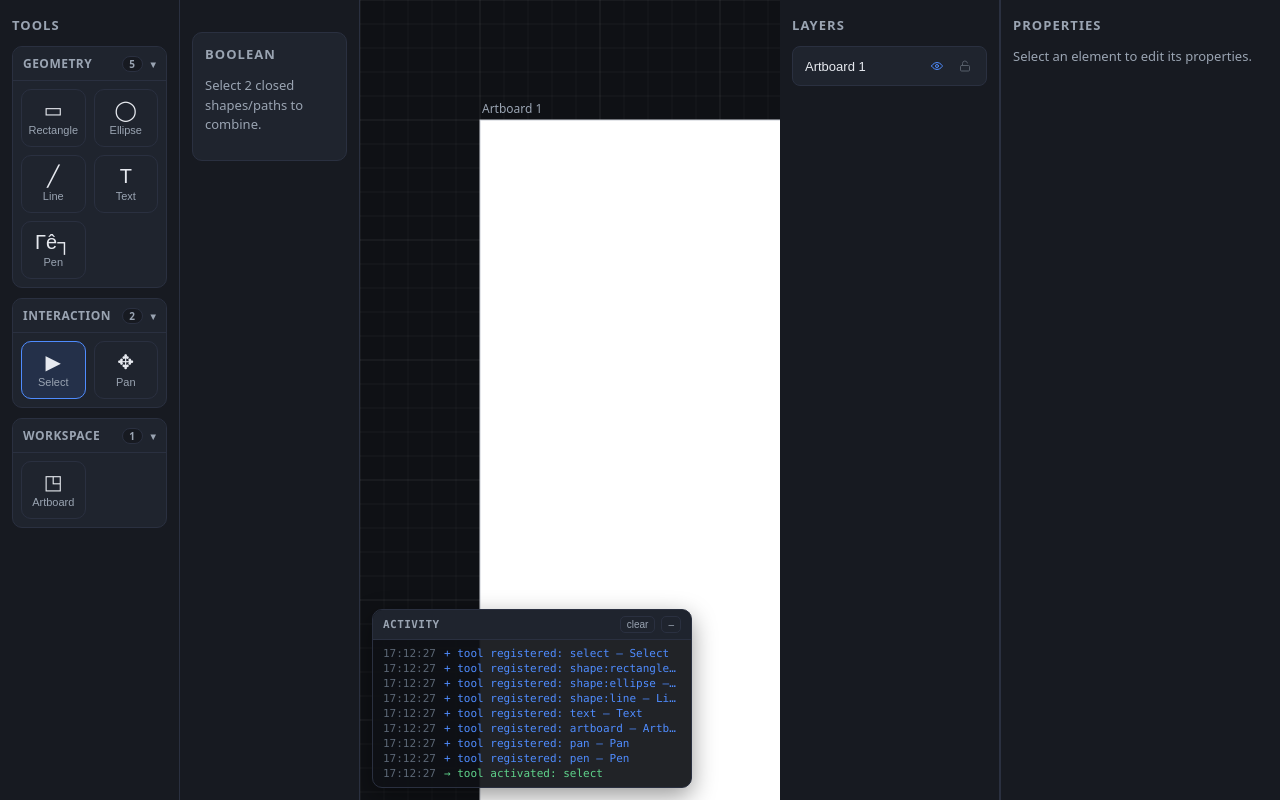
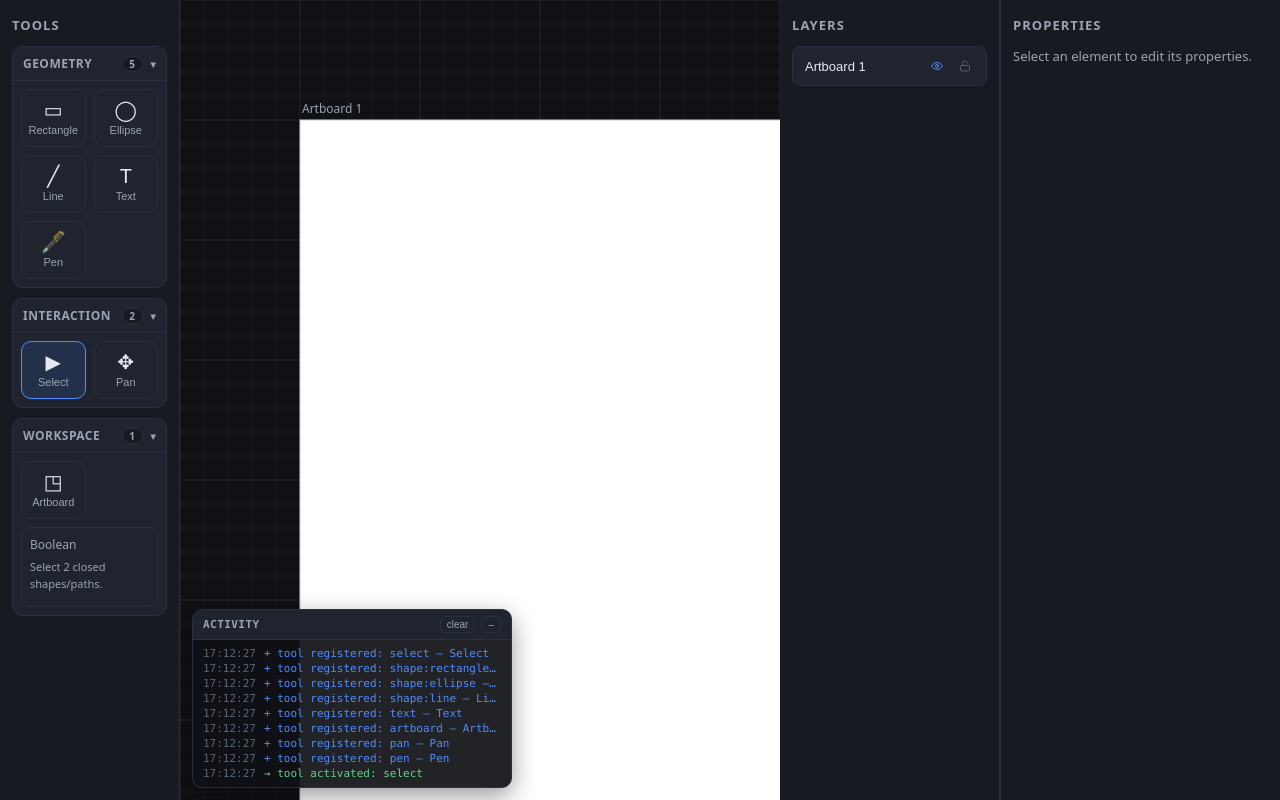
Before and after one commit to Posulpx/huez, a website built with Vite: page index.html in a window 1280 px wide. Built offline with nearby package versions, Linux system fonts and the light colour scheme.

Commit message:
feat: move boolean ops subpanel next to workspace, fix pen icon to fountain pen

```diff
--- a/index.html
+++ b/index.html
@@ -9,7 +9,6 @@
   <body>
     <div id="app">
       <aside id="tool-palette" class="panel"></aside>
-      <aside id="boolean" class="panel"></aside>
       <main id="stage">
         <canvas id="scene"></canvas>
         <section id="activity" class="activity"></section>
--- a/src/main.ts
+++ b/src/main.ts
@@ -3,18 +3,17 @@ import { App } from './ui/App'
 function boot(): void {
   const canvas = document.getElementById('scene') as HTMLCanvasElement | null
   const palette = document.getElementById('tool-palette')
-  const boolean = document.getElementById('boolean')
   const layers = document.getElementById('layers')
   const props = document.getElementById('properties')
   const activity = document.getElementById('activity')
 
-  if (!canvas || !palette || !boolean || !layers || !props || !activity) {
+  if (!canvas || !palette || !layers || !props || !activity) {
     throw new Error(
-      'HueZ: required DOM nodes (#scene, #tool-palette, #boolean, #layers, #properties, #activity) are missing.'
+      'HueZ: required DOM nodes (#scene, #tool-palette, #layers, #properties, #activity) are missing.'
     )
   }
 
-  new App(canvas, palette, layers, props, activity, boolean)
+  new App(canvas, palette, layers, props, activity)
 }
 
 if (document.readyState === 'loading') {
--- a/src/tools/PenTool.ts
+++ b/src/tools/PenTool.ts
@@ -16,7 +16,7 @@ import { logApiCall } from './log'
 export class PenTool implements Tool {
   readonly id = 'pen'
   readonly label = 'Pen'
-  readonly icon = 'Γê┐'
+  readonly icon = '🖋️'
   readonly cursor = 'crosshair'
   readonly category: Tool['category'] = 'geometry'
 
--- a/src/ui/App.ts
+++ b/src/ui/App.ts
@@ -12,7 +12,6 @@ import { ToolPalette } from './ToolPalette'
 import { PropertiesPanel } from './PropertiesPanel'
 import { LayerPanel } from './LayerPanel'
 import { ActivityPanel } from './ActivityPanel'
-import { BooleanPanel } from './BooleanPanel'
 import { TextEditor } from './TextEditor'
 import { TextElement } from '../elements/TextElement'
 import { PathEditor } from './PathEditor'
@@ -37,8 +36,7 @@ export class App {
     paletteRoot: HTMLElement,
     layersRoot: HTMLElement,
     propsRoot: HTMLElement,
-    activityRoot: HTMLElement,
-    booleanRoot: HTMLElement
+    activityRoot: HTMLElement
   ) {
     this.renderer = new CanvasRenderer(canvas)
     this.tools = new ToolManager(this.scene, this.renderer, () => this.render())
@@ -68,10 +66,10 @@ export class App {
         this.tools.setActive(id)
         this.render()
       },
-      'select'
+      'select',
+      this.scene,
+      () => this.render()
     )
-    // Boolean panel lives next to workspace (left sidebar, own column)
-    new BooleanPanel(booleanRoot, this.scene, () => this.render())
     new LayerPanel(layersRoot, this.scene, () => this.render())
     new PropertiesPanel(propsRoot, this.scene, () => this.render())
     new ActivityPanel(activityRoot)
--- a/src/ui/ToolPalette.ts
+++ b/src/ui/ToolPalette.ts
@@ -1,5 +1,7 @@
 import type { Tool, ToolCategory } from '../tools/Tool'
 import { getRecords, subscribeRecords, type ToolRecord } from '../tools/records'
+import type { Scene } from '../engine/Scene'
+import { booleanOp } from '../engine/booleanOps'
 
 const CATEGORY_ORDER: ToolCategory[] = ['geometry', 'interaction', 'workspace']
 const CATEGORY_LABEL: Record<ToolCategory, string> = {
@@ -25,12 +27,15 @@ export class ToolPalette {
   private groupRoots = new Map<ToolCategory, HTMLElement>()
   private collapsed = new Set<ToolCategory>()
   private lister: HTMLElement
+  private booleanContainer: HTMLElement | null = null
 
   constructor(
     private root: HTMLElement,
     tools: Tool[],
     private onSelect: (id: string) => void,
-    initialId: string
+    initialId: string,
+    private scene?: Scene,
+    private requestRender?: () => void
   ) {
     this.loadCollapsed()
     this.root.innerHTML = ''
@@ -56,6 +61,12 @@ export class ToolPalette {
       this.renderGroup(cat, list)
     }
 
+    // Boolean sub-panel next to Workspace (only when scene provided)
+    if (this.scene && this.requestRender) {
+      this.renderBooleanSubPanel()
+      this.scene.subscribe(() => this.renderBooleanSubPanel())
+    }
+
     // Tool lister lives at the bottom of the sidebar.
     const listerTitle = document.createElement('h2')
     listerTitle.className = 'panel-title lister-title'
@@ -70,6 +81,105 @@ export class ToolPalette {
     this.renderLister()
 
     this.select(initialId)
+  }
+
+  private renderBooleanSubPanel(): void {
+    if (!this.scene || !this.requestRender) return
+    // Remove existing boolean container if any
+    if (this.booleanContainer) {
+      this.booleanContainer.remove()
+      this.booleanContainer = null
+    }
+    const workspaceBody = this.groupBodies.get('workspace')
+    const workspaceGroup = this.groupRoots.get('workspace')
+    if (!workspaceBody || !workspaceGroup) return
+
+    const container = document.createElement('div')
+    container.className = 'boolean-subpanel'
+    container.style.marginTop = '8px'
+    container.style.padding = '8px'
+    container.style.background = 'var(--panel-2)'
+    container.style.border = '1px solid var(--border)'
+    container.style.borderRadius = '8px'
+
+    const title = document.createElement('div')
+    title.className = 'section-title'
+    title.textContent = 'Boolean'
+    title.style.margin = '0 0 6px'
+    title.style.padding = '0'
+    title.style.border = 'none'
+    container.appendChild(title)
+
+    const selected = this.scene!.selected
+    const hint = document.createElement('span')
+    hint.className = 'hint'
+    hint.style.fontSize = '11px'
+    hint.style.display = 'block'
+    hint.style.marginBottom = '6px'
+
+    if (selected.length !== 2) {
+      hint.textContent =
+        selected.length === 0
+          ? 'Select 2 closed shapes/paths.'
+          : selected.length === 1
+            ? 'Select one more.'
+            : `${selected.length} selected — need exactly 2.`
+      container.appendChild(hint)
+      workspaceBody.appendChild(container)
+      this.booleanContainer = container
+      return
+    }
+
+    const [a, b] = selected as [(typeof selected)[0], (typeof selected)[0]]
+    hint.textContent = 'Combine 2 closed shapes/paths'
+    container.appendChild(hint)
+
+    const btnRow = document.createElement('div')
+    btnRow.style.display = 'flex'
+    btnRow.style.gap = '6px'
+    btnRow.style.flexWrap = 'wrap'
+    btnRow.style.marginTop = '6px'
+
+    const mkBtn = (
+      label: string,
+      op: 'union' | 'intersection' | 'difference',
+      title: string
+    ) => {
+      const btn = document.createElement('button')
+      btn.className = 'mini-btn'
+      btn.textContent = label
+      btn.title = title
+      btn.addEventListener('click', () => {
+        const result = booleanOp(a!, b!, op)
+        if (result === null) {
+          hint.textContent = 'Need 2 closed shapes/paths'
+          hint.style.color = '#ff6b6b'
+          return
+        }
+        this.scene!.remove(a!)
+        this.scene!.remove(b!)
+        if (result.length === 0) {
+          hint.textContent = 'Result empty — both removed'
+          hint.style.color = '#ff6b6b'
+          this.requestRender!()
+          return
+        }
+        for (const p of result) this.scene!.add(p)
+        this.scene!.clearSelection()
+        for (const p of result) this.scene!.select(p, true)
+        this.requestRender!()
+      })
+      return btn
+    }
+
+    btnRow.appendChild(mkBtn('Add', 'union', 'Union (A+B)'))
+    btnRow.appendChild(
+      mkBtn('Subtract', 'difference', 'Subtract B from A (A-B)')
+    )
+    btnRow.appendChild(mkBtn('Intersect', 'intersection', 'Intersection (A∩B)'))
+    container.appendChild(btnRow)
+    workspaceBody.appendChild(container)
+    this.booleanContainer = container
   }
 
   private renderGroup(cat: ToolCategory, tools: Tool[]): void {
--- a/src/ui/styles.css
+++ b/src/ui/styles.css
@@ -30,7 +30,7 @@ body {
 
 #app {
   display: grid;
-  grid-template-columns: 180px 180px 1fr 220px 280px;
+  grid-template-columns: 180px 1fr 220px 280px;
   height: 100vh;
 }
 
```
